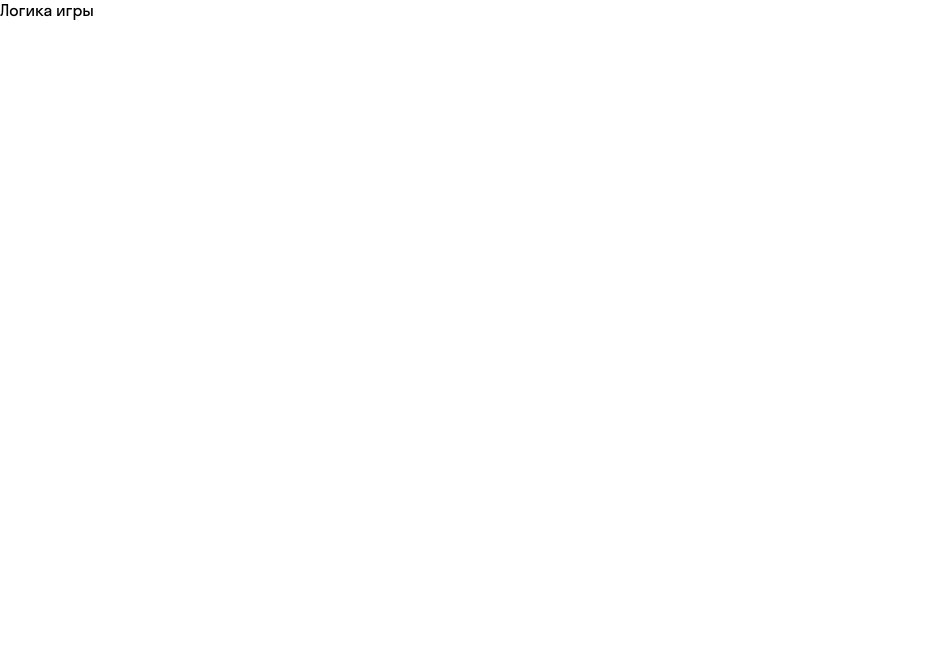
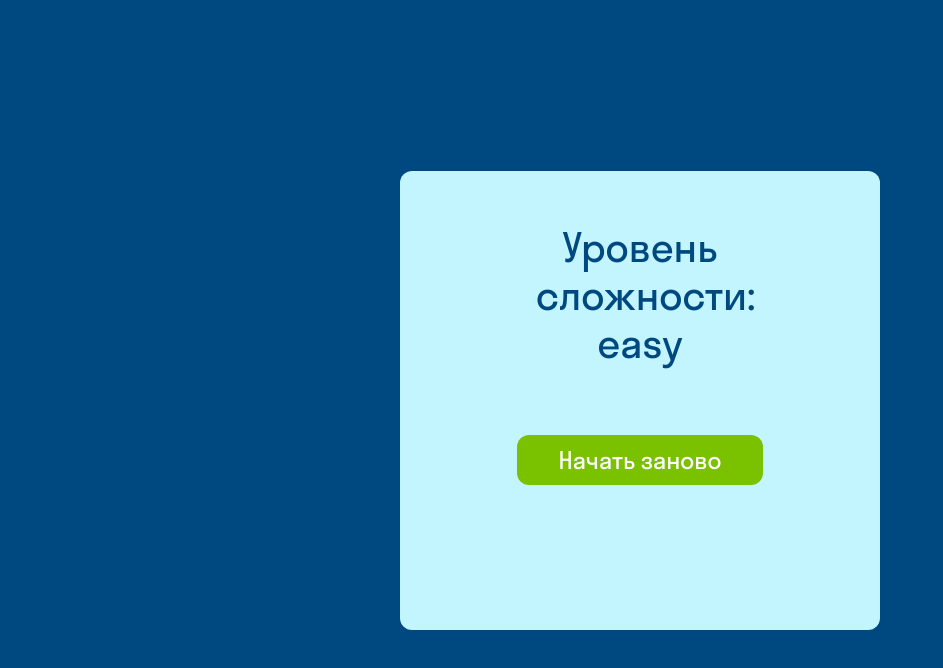
Before and after one commit to Zoldok/----------------------, a plain HTML site: page index.html in a window 1280 px wide. Both pictures are taken after a click on the button "Старт". Shown: the whole page, without its empty margins (0-943 px from the left). Drawn offline with Linux system fonts and the light colour scheme.

Commit message:
исправил 15:02

```diff
--- a/assets/components/difficult-level-game-pages.js
+++ b/assets/components/difficult-level-game-pages.js
@@ -58,18 +58,16 @@ export function renderSelectionLevelGame() {
 
     startButton.addEventListener('click', () => {
         startGame(gameData.difficulty);
-        // renderPageFirstLevelDifficulty()
     });
 
     function startGame(difficulty) {
-        //   renderPageFirstLevelDifficulty()
         //     // shuffle();// перемешиваем все карточки
         //     // let selectedCards = cards.slice(0, gameData.numCards);
         //     // selectedCards.forEach(card => {
         //     //   card.classList.remove('flipped');
         //     //   card.addEventListener('click', flipCard);};
         console.log(`Запуск игры с уровнем сложности "${difficulty}"`);
-        renderPageFirstLevelDifficulty();
+        renderPageFirstLevelDifficulty(difficulty);
 
     };
 }
--- a/assets/components/page-game-difficult.js
+++ b/assets/components/page-game-difficult.js
@@ -1,9 +1,16 @@
-export function renderPageFirstLevelDifficulty () {
+export function renderPageFirstLevelDifficulty(difficulty) {
     const appHtml = `
-    <div>
-        Логика игры
-    </div>
+      <div class="content center">
+        <div class="content__game">
+          <h1 class="content__game_h1">Уровень сложности: ${difficulty}</h1>
+          <div class="content__box">
+            <div class="cards">
+
+            </div>
+          </div>
+          <button id="restart-button" class="button__level button__level_text ">Начать заново</button>
+        </div>
+      </div>
     `;
-
     app.innerHTML = appHtml;
 }
--- a/assets/css/style.scss
+++ b/assets/css/style.scss
@@ -7,6 +7,7 @@
 
   body {
     font-family: 'MyFont', sans-serif;
+    background-color: #004980;
   }
 
   .content {
```
Also changed, not shown: assets/css/style.css, 1 other file.
